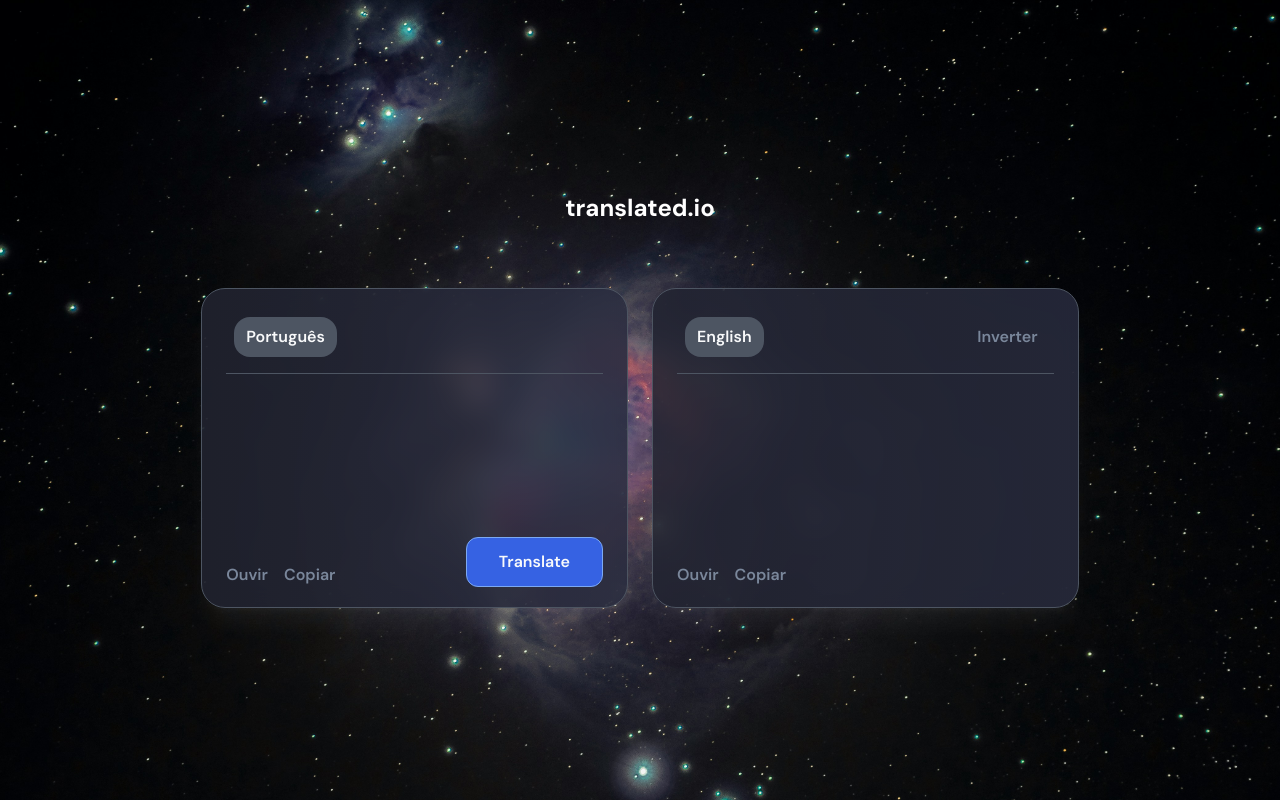
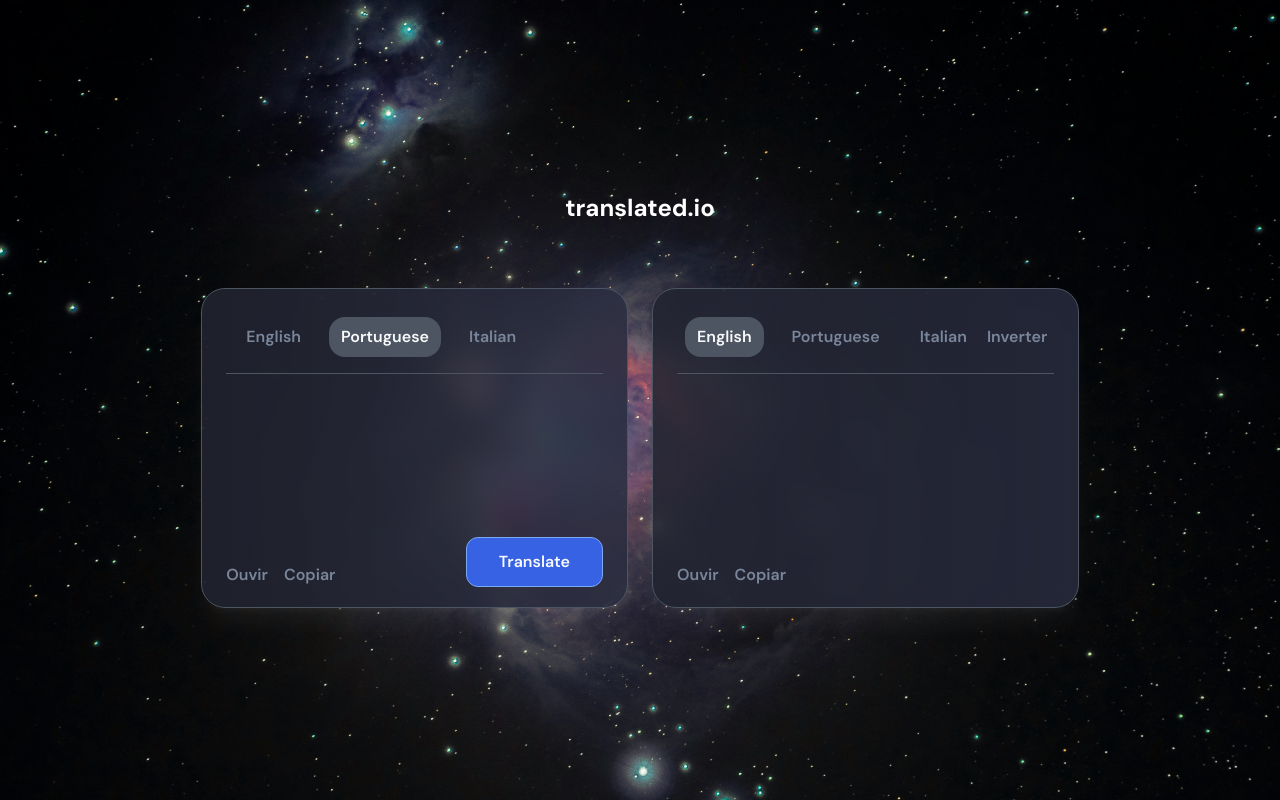
Before and after one commit to fe-liphis/translate-app, a React (Vite) app: page / in a window 1280 px wide. Built offline with nearby package versions, Linux system fonts and the light colour scheme.

Commit message:
FEAT: Adicionado mais idiomais para traduzir

```diff
--- a/src/App.tsx
+++ b/src/App.tsx
@@ -1,10 +1,13 @@
-import { useState } from "react";
 import Container from "./Components/UI/Container";
 import LanguageOption from "./Components/UI/LanguageOption";
 import Logo from "./Components/UI/Logo";
 import TranslateBox from "./Components/UI/TranslateBox";
 import TranslateTextArea from "./Components/UI/TranslateTextArea";
 import useTranslate from "./hooks/useTranslate";
+import {
+  LangpairSupported,
+  languagesSupported,
+} from "./utils/languagesSupported";
 
 type ApiResponseParams = {
   responseData: {
@@ -46,14 +49,23 @@ export default function App() {
     <Container>
       <Logo />
       <TranslateBox>
-        <header className="flex items-center gap-8 border-b border-border p-2 pb-4">
-          <LanguageOption
-            name={language == "pt-Br" ? "Português" : "English"}
-          />
+        <header className="flex items-center gap-4 border-b border-border p-2 pb-4">
+          {Object.keys(languagesSupported).map((langpair) => (
+            <LanguageOption
+              key={"language:" + langpair}
+              name={languagesSupported[langpair as LangpairSupported]}
+              isActive={langpair === language}
+              onClick={() => {
+                if (langpair === languageToTranslated) reverseLanguage();
+                else setLanguage(langpair as LangpairSupported);
+              }}
+            />
+          ))}
         </header>
         <TranslateTextArea
           id="toTranslate"
           name="toTranslate"
+          result={textToTranslate}
           onChange={(event: React.ChangeEvent<HTMLTextAreaElement>) =>
             setTextToTranslate(event.target.value)
           }
@@ -72,11 +84,19 @@ export default function App() {
         </footer>
       </TranslateBox>
       <TranslateBox>
-        <header className="flex items-center justify-between gap-8 border-b border-border p-2 pb-4">
-          <fieldset>
-            <LanguageOption
-              name={languageToTranslated == "en" ? "English" : "Português"}
-            />
+        <header className="flex items-center justify-between border-b border-border p-2 pb-4">
+          <fieldset className="flex items-center gap-4">
+            {Object.keys(languagesSupported).map((langpair) => (
+              <LanguageOption
+                key={"languageToTranslate:" + langpair}
+                name={languagesSupported[langpair as LangpairSupported]}
+                isActive={langpair === languageToTranslated}
+                onClick={() => {
+                  if (langpair === language) reverseLanguage();
+                  else setLanguageToTranslated(langpair as LangpairSupported);
+                }}
+              />
+            ))}
           </fieldset>
           <button
             className="text-textColor2 p-2 font-semibold"
--- a/src/Components/UI/LanguageOption.tsx
+++ b/src/Components/UI/LanguageOption.tsx
@@ -1,10 +1,16 @@
 type LanguageOptionParams = {
   name: string;
-};
+  isActive?: boolean;
+} & React.ButtonHTMLAttributes<HTMLButtonElement>;
 
-function LanguageOption({ name }: LanguageOptionParams) {
+function LanguageOption({ name, isActive, ...rest }: LanguageOptionParams) {
   return (
-    <button className="text-textColor font-semibold	px-3 py-2 bg-languageBg rounded-2xl">
+    <button
+      className={`${
+        isActive ? "text-textColor bg-languageBg" : "text-textColor2 bg-none"
+      }  font-semibold px-3 py-2 rounded-2xl`}
+      {...rest}
+    >
       {name}
     </button>
   );
--- a/src/hooks/useTranslate.tsx
+++ b/src/hooks/useTranslate.tsx
@@ -1,16 +1,17 @@
 import { useState } from "react";
+import { LangpairSupported } from "../utils/languagesSupported";
 
 function useTranslate() {
-  const [textToTranslate, setTextToTranslate] = useState<string>();
-  const [translatedText, setTranslatedText] = useState<string>();
+  const [textToTranslate, setTextToTranslate] = useState<string>("");
+  const [translatedText, setTranslatedText] = useState<string>("");
   const [languageToTranslated, setLanguageToTranslated] =
-    useState<string>("en");
-  const [language, setLanguage] = useState<string>("pt-Br");
+    useState<LangpairSupported>("en");
+  const [language, setLanguage] = useState<LangpairSupported>("br");
 
   function reverseLanguage() {
     const textAux = textToTranslate;
     setTextToTranslate(translatedText);
-    setTranslatedText(textAux);
+    if (translatedText?.length > 0) setTranslatedText(textAux);
 
     const languageAux = language;
     setLanguage(languageToTranslated);
@@ -20,10 +21,10 @@ function useTranslate() {
   return {
     textToTranslate,
     translatedText,
+    languageToTranslated,
+    language,
     setTextToTranslate,
     setTranslatedText,
-    languageToTranslated,
-    language,
     setLanguageToTranslated,
     setLanguage,
     reverseLanguage,
--- /dev/null
+++ b/src/utils/languagesSupported.tsx
@@ -0,0 +1,7 @@
+export const languagesSupported = {
+  en: "English",
+  br: "Portuguese",
+  it: "Italian",
+};
+
+export type LangpairSupported = keyof typeof languagesSupported;
```
